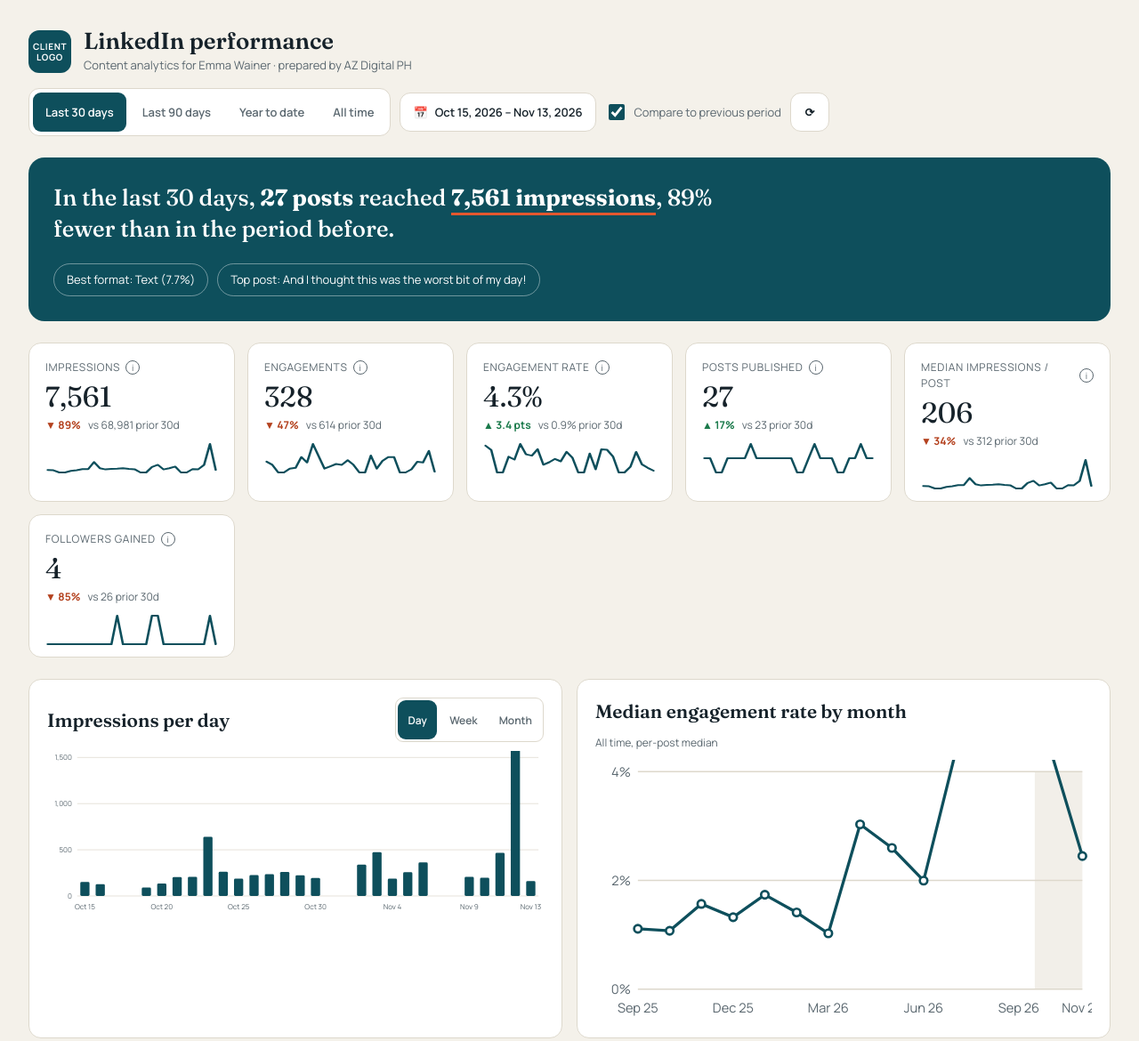
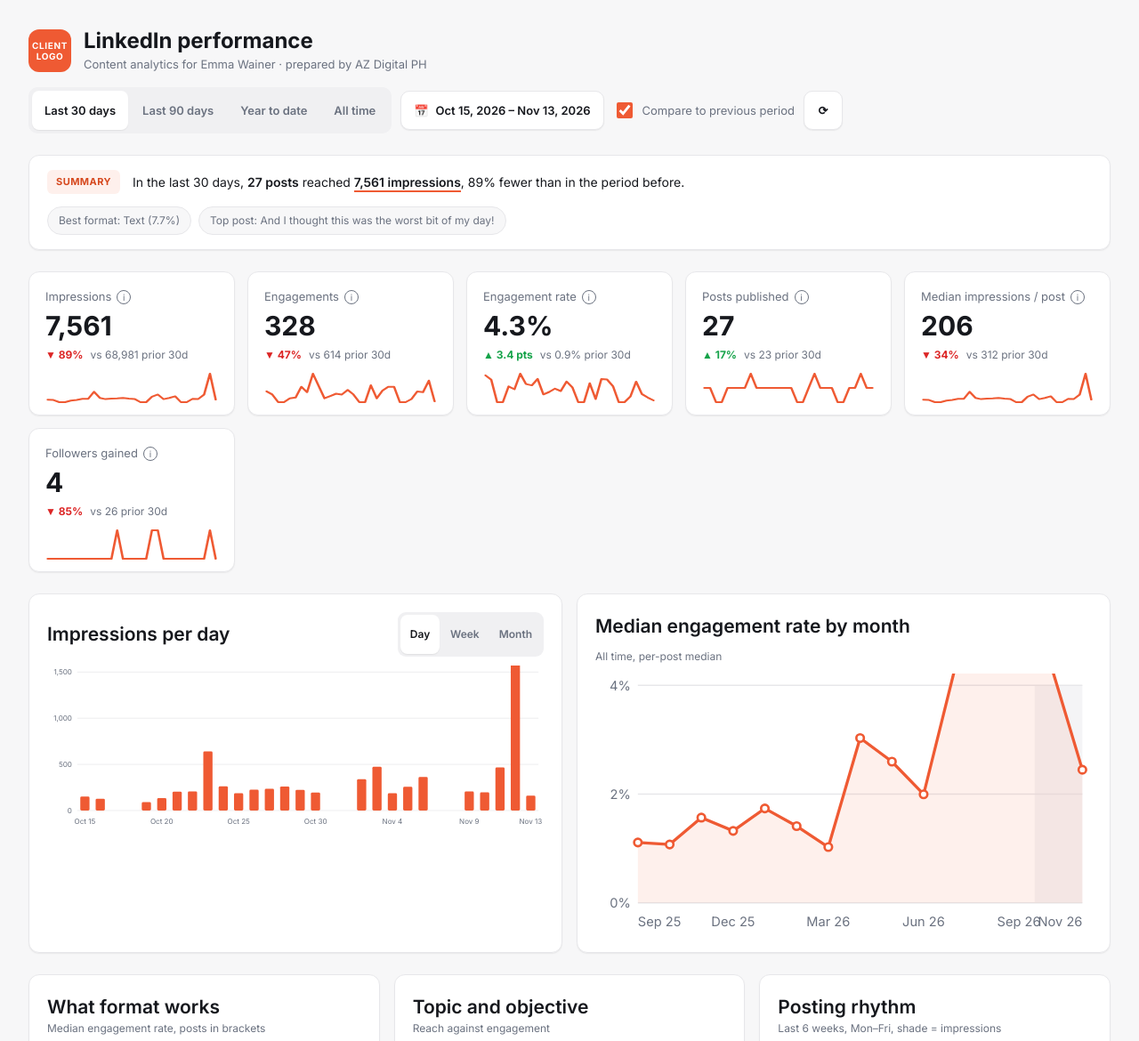
Before and after one commit to jayr-ai/emma-wainer, a website with bundled scripts: page index.html in a window 1280 px wide. Shown: the top 1170 px of the page at 89% size. Built offline with nearby package versions, Linux system fonts and the light colour scheme.

Commit message:
Restyle to a modern SaaS-dashboard look, matching a reference app
Per request: adopts the visual language of a reference dashboard
(jayr-ai.github.io/all-in-dashboard) without its multi-section sidebar,
which doesn't apply to this single-source report. Inter replaces
Fraunces/Manrope, the page canvas is light grey with white bordered+
shadowed cards, and a coral/orange accent (--accent in tokens.css)
replaces the teal primary throughout (bars, lines, active controls,
sparklines, the heat grid). The banner is now a slim "Summary" strip
(small tag + dark text) instead of a colored block. Added a filled area
under the monthly trend line to match the reference's area-chart look,
and fixed an edge-clipping bug on its rightmost month label found along
the way. All 18 JS tests still pass; verified in-browser.

Co-Authored-By: Claude Sonnet 5 <noreply@anthropic.com>

```diff
--- a/css/app.css
+++ b/css/app.css
@@ -1,17 +1,8 @@
 /* ---------- Fonts (self-hosted, see assets/fonts/) ---------- */
 @font-face {
-  font-family: 'Fraunces';
-  src: url('../assets/fonts/fraunces-variable.woff2') format('woff2-variations'),
-       url('../assets/fonts/fraunces-variable.woff2') format('woff2');
-  font-weight: 400 700;
-  font-style: normal;
-  font-display: swap;
-}
-
-@font-face {
-  font-family: 'Manrope';
-  src: url('../assets/fonts/manrope-variable.woff2') format('woff2-variations'),
-       url('../assets/fonts/manrope-variable.woff2') format('woff2');
+  font-family: 'Inter';
+  src: url('../assets/fonts/inter-variable.woff2') format('woff2-variations'),
+       url('../assets/fonts/inter-variable.woff2') format('woff2');
   font-weight: 400 700;
   font-style: normal;
   font-display: swap;
@@ -47,7 +38,7 @@ h1, h2, h3 { font-family: var(--font-display); font-weight: 600; margin: 0; }
 .skip-link:focus { left: 0; }
 
 :focus-visible {
-  outline: 3px solid var(--copper);
+  outline: 3px solid var(--accent);
   outline-offset: 2px;
 }
 
@@ -84,6 +75,7 @@ button {
   background: var(--card-bg);
   border: 1px solid var(--card-border);
   border-radius: var(--radius-card);
+  box-shadow: var(--card-shadow);
   padding: 20px;
 }
 .card-wide { flex: 2 1 560px; }
@@ -129,7 +121,7 @@ button {
   width: 48px;
   height: 48px;
   border-radius: 12px;
-  background: var(--green);
+  background: var(--accent);
   color: var(--on-primary);
   display: flex;
   align-items: center;
@@ -143,7 +135,7 @@ button {
 }
 
 .header-titles { display: flex; flex-direction: column; gap: 2px; }
-.page-title { font-size: 26px; line-height: 1.15; }
+.page-title { font-size: 24px; line-height: 1.2; font-weight: 700; }
 .header-subtitle { margin: 0; font-size: 13px; color: var(--text-muted); }
 
 /* ---------- Date filter ---------- */
@@ -157,11 +149,11 @@ button {
 
 .segmented {
   display: flex;
-  gap: 4px;
-  background: var(--card-bg);
-  border: 1px solid var(--card-border);
+  gap: 2px;
+  background: var(--milky-tea);
+  border: 1px solid transparent;
   border-radius: var(--radius-control);
-  padding: 4px;
+  padding: 3px;
 }
 .segmented-sm { padding: 2px; border-radius: 9px; }
 .segmented-sm button { min-height: 44px; min-width: 44px; }
@@ -171,7 +163,7 @@ button {
   min-width: 44px;
   padding: 0 14px;
   border: 0;
-  border-radius: 9px;
+  border-radius: 8px;
   cursor: pointer;
   font: 600 13px var(--font-body);
   background: transparent;
@@ -179,8 +171,9 @@ button {
 }
 .segmented-sm button { height: 32px; padding: 0 10px; font-size: 12px; }
 .segmented button[aria-pressed="true"] {
-  background: var(--green);
-  color: var(--on-primary);
+  background: var(--card-bg);
+  color: var(--ink);
+  box-shadow: var(--card-shadow);
 }
 
 .btn {
@@ -195,8 +188,9 @@ button {
   font: 600 13px var(--font-body);
   color: var(--text);
   cursor: pointer;
+  box-shadow: var(--card-shadow);
 }
-.btn-primary { background: var(--green); color: var(--on-primary); border-color: var(--green); }
+.btn-primary { background: var(--accent); color: var(--on-primary); border-color: var(--accent); }
 .btn-icon { width: 44px; justify-content: center; padding: 0; }
 
 .checkbox-label {
@@ -210,7 +204,7 @@ button {
 .checkbox-label input {
   width: 18px;
   height: 18px;
-  accent-color: var(--green);
+  accent-color: var(--accent);
 }
 
 .date-range-popover {
@@ -220,7 +214,7 @@ button {
   background: var(--card-bg);
   border: 1px solid var(--card-border);
   border-radius: var(--radius-card);
-  box-shadow: 0 12px 32px rgba(0, 21, 34, 0.18);
+  box-shadow: 0 12px 32px rgba(17, 17, 20, 0.12);
   padding: 16px;
   display: flex;
   flex-direction: column;
@@ -257,42 +251,54 @@ button {
 }
 .calendar-day:disabled { color: var(--card-border); cursor: not-allowed; }
 .calendar-day.in-range { background: var(--milky-tea); }
-.calendar-day.is-endpoint { background: var(--green); color: var(--on-primary); font-weight: 600; }
+.calendar-day.is-endpoint { background: var(--accent); color: var(--on-primary); font-weight: 600; }
 .calendar-actions { display: flex; justify-content: flex-end; gap: 8px; }
 
-/* ---------- Banner ---------- */
+/* ---------- Banner (a slim "summary strip", not a colored block) ---------- */
 .banner {
-  position: relative;
-  overflow: hidden;
-  border-radius: 18px;
-  padding: 28px;
-  background: var(--green);
-  color: var(--on-primary);
+  background: var(--card-bg);
+  border: 1px solid var(--card-border);
+  box-shadow: var(--card-shadow);
+  border-radius: var(--radius-card);
+  padding: 16px 20px;
+  color: var(--text);
 }
 .banner-content {
-  position: relative;
   display: flex;
   flex-wrap: wrap;
-  gap: 20px;
+  gap: 14px;
   align-items: center;
-  justify-content: space-between;
+}
+.banner-tag {
+  flex-shrink: 0;
+  background: var(--accent-tint);
+  color: var(--accent-strong);
+  font-size: 11px;
+  font-weight: 700;
+  letter-spacing: 0.04em;
+  text-transform: uppercase;
+  padding: 5px 10px;
+  border-radius: 6px;
 }
 .banner-sentence {
   margin: 0;
-  max-width: 760px;
-  font-family: var(--font-display);
-  font-size: clamp(18px, 2.4vw, 26px);
-  line-height: 1.35;
-  font-weight: 500;
+  font-size: 14px;
+  line-height: 1.5;
+  color: var(--text);
+  flex: 1 1 320px;
 }
-.banner-sentence .figure { border-bottom: 3px solid var(--copper); padding-bottom: 1px; }
-.banner-pills { display: flex; gap: 10px; flex-wrap: wrap; }
+.banner-sentence b { font-weight: 600; color: var(--ink); }
+.banner-sentence .figure { border-bottom: 2px solid var(--accent); padding-bottom: 1px; }
+.banner-pills { display: flex; gap: 8px; flex-wrap: wrap; flex: 1 1 100%; }
 .pill {
-  padding: 8px 14px;
+  padding: 6px 12px;
   border-radius: var(--radius-pill);
-  font-size: 13px;
+  font-size: 12px;
+  border: 1px solid var(--card-border);
+  background: var(--cream);
+  color: var(--text-muted);
 }
-.pill-outline { border: 1px solid rgba(255, 255, 255, 0.4); }
+.pill-outline { border: 1px solid var(--card-border); }
 
 /* ---------- KPI grid ---------- */
 .kpi-grid {
@@ -304,17 +310,16 @@ button {
   background: var(--card-bg);
   border: 1px solid var(--card-border);
   border-radius: var(--radius-card);
+  box-shadow: var(--card-shadow);
   padding: 18px 18px 12px;
   display: flex;
   flex-direction: column;
   gap: 6px;
   transition: background-color 1.1s ease;
 }
-.kpi-card.kpi-updated { background-color: var(--milky-tea); }
+.kpi-card.kpi-updated { background-color: var(--accent-tint); }
 .kpi-label {
-  font-size: 12px;
-  letter-spacing: 0.06em;
-  text-transform: uppercase;
+  font-size: 13px;
   color: var(--text-muted);
   display: flex;
   align-items: center;
@@ -322,8 +327,10 @@ button {
 }
 .kpi-value {
   font-family: var(--font-display);
-  font-size: 32px;
-  line-height: 1.1;
+  font-size: 30px;
+  font-weight: 700;
+  color: var(--ink);
+  line-height: 1.15;
 }
 .kpi-change { display: flex; gap: 8px; align-items: center; font-size: 12px; flex-wrap: wrap; }
 .kpi-change .arrow-up { color: var(--positive); font-weight: 700; }
@@ -359,11 +366,12 @@ button {
 .chart-slot { overflow: visible; }
 .chart-slot .gridline { stroke: var(--divider); stroke-width: 1; }
 .chart-slot .axis-label { fill: var(--text-muted); font-size: 11px; font-family: var(--font-body); }
-.chart-slot .bar { fill: var(--green); cursor: pointer; }
-.chart-slot .bar:hover, .chart-slot .bar:focus { fill: var(--copper); }
-.chart-slot .trend-line { stroke: var(--green); stroke-width: 2.5; fill: none; }
-.chart-slot .trend-dot { fill: var(--card-bg); stroke: var(--green); stroke-width: 2; cursor: pointer; }
-.chart-slot .trend-band { fill: var(--milky-tea); opacity: 0.6; }
+.chart-slot .bar { fill: var(--accent); cursor: pointer; }
+.chart-slot .bar:hover, .chart-slot .bar:focus { fill: var(--accent-strong); }
+.chart-slot .trend-area { fill: var(--accent-tint); }
+.chart-slot .trend-line { stroke: var(--accent); stroke-width: 2.5; fill: none; }
+.chart-slot .trend-dot { fill: var(--card-bg); stroke: var(--accent); stroke-width: 2; cursor: pointer; }
+.chart-slot .trend-band { fill: var(--milky-tea); opacity: 0.7; }
 
 .bar-list { display: flex; flex-direction: column; gap: 10px; }
 .bar-list-compact { gap: 8px; }
@@ -382,7 +390,7 @@ button {
   overflow: hidden;
   display: block;
 }
-.bar-fill { display: block; height: 100%; background: var(--green); border-radius: 5px; }
+.bar-fill { display: block; height: 100%; background: var(--accent); border-radius: 5px; }
 .bar-fill.faded { opacity: 0.35; }
 .bar-value { text-align: right; font-variant-numeric: tabular-nums; }
 
@@ -408,7 +416,7 @@ button {
   position: relative;
   overflow: hidden;
 }
-.rhythm-cell-fill { position: absolute; inset: 0; background: var(--green); }
+.rhythm-cell-fill { position: absolute; inset: 0; background: var(--accent); }
 
 /* ---------- Table ---------- */
 .top-posts-controls { display: flex; gap: 8px; flex-wrap: wrap; align-items: center; }
@@ -422,7 +430,7 @@ button {
   background: transparent;
   cursor: pointer;
 }
-.chip[aria-pressed="true"] { background: var(--milky-tea); color: var(--text); font-weight: 600; border-color: transparent; }
+.chip[aria-pressed="true"] { background: var(--accent-tint); color: var(--accent-strong); font-weight: 600; border-color: transparent; }
 .search-input {
   height: 44px;
   padding: 0 12px;
@@ -449,8 +457,6 @@ table.data-table {
   color: var(--text-muted);
   font-weight: 600;
   font-size: 12px;
-  letter-spacing: 0.04em;
-  text-transform: uppercase;
   cursor: pointer;
 }
 .data-table th button {
@@ -472,10 +478,11 @@ table.data-table {
   margin: 4px 0 0;
   padding: 12px 14px;
   border-radius: 10px;
-  background: var(--milky-tea);
-  border-bottom: 3px solid var(--copper);
+  background: var(--accent-tint);
+  border-bottom: 3px solid var(--accent);
   font-size: 13px;
   line-height: 1.5;
+  color: var(--ink);
 }
 
 /* ---------- Tooltip ---------- */
@@ -500,7 +507,7 @@ table.data-table {
   padding: 12px 16px;
   border-radius: 10px;
   font-size: 13px;
-  box-shadow: 0 8px 24px rgba(0, 21, 34, 0.3);
+  box-shadow: 0 8px 24px rgba(17, 17, 20, 0.25);
 }
 .stale-chip {
   background: #FBEBD9;
@@ -568,5 +575,5 @@ table.data-table {
   .skip-link, #date-filter-root, .date-range-popover, .toast-region,
   .top-posts-controls, .show-more-row { display: none !important; }
   .dashboard { padding: 0; gap: 12px; }
-  .card, .banner, .kpi-card { break-inside: avoid; page-break-inside: avoid; }
+  .card, .banner, .kpi-card { break-inside: avoid; page-break-inside: avoid; box-shadow: none; }
 }
--- a/css/tokens.css
+++ b/css/tokens.css
@@ -1,44 +1,43 @@
 /*
-  Design tokens for the dashboard. This is the generic look from the
-  layout reference mockup (reference/layout-reference.html) — no client
-  brand system applied. Re-skinning for a specific client's brand means
-  editing this file only.
+  Design tokens for the dashboard. Styled after a clean, modern SaaS
+  dashboard look (light-grey canvas, white cards, Inter, a coral/orange
+  accent) rather than a specific client brand system. Re-skinning this
+  dashboard for a client's brand later means editing this file only.
 */
 :root {
-  /* Core palette (from reference/layout-reference.html) */
-  --ink: #16222A;        /* primary text and headings */
-  --green: #0E4F5C;      /* primary color — banner, active controls, bars/lines */
-  --milky-tea: #E9E5DB;  /* chart tracks, tints, dividers, hover fills */
-  --cream: #F4F1EA;      /* page background */
-  --copper: #E4572E;     /* single accent — underline, marker, call-out edge */
-  --gold: #E4572E;       /* secondary highlight (same as accent in this theme) */
-  --navy: #0E4F5C;       /* kept for compatibility; this theme has no separate dark end */
+  /* Core palette */
+  --ink: #16181D;        /* primary text and headings */
+  --accent: #EF5A33;     /* primary accent — bars, lines, active controls, links */
+  --accent-strong: #D6491F; /* hover/focus state for accent-filled elements */
+  --accent-tint: rgba(239, 90, 51, 0.09); /* light accent wash for highlights/callouts */
+  --milky-tea: #F0F0F2;  /* chart tracks, tints, hover fills */
+  --cream: #F7F7F8;      /* page background */
+  --card-bg: #FFFFFF;
+  --card-border: #E7E7EA;
 
   /* Derived surface tokens */
   --page-bg: var(--cream);
-  --card-bg: #FFFFFF;
-  --card-border: #DDD8CC;
-  --divider: #DDD8CC;
+  --divider: var(--card-border);
   --text: var(--ink);
-  --text-muted: #5A676F;
+  --text-muted: #6B7280;
 
   /* Status colors — always paired with an arrow glyph, never color alone */
-  --positive: #1B7A4B;
-  --negative: #B4421F;
+  --positive: #16A34A;
+  --negative: #DC2626;
 
-  /* Text/controls drawn on top of the primary color (buttons, banner) */
+  /* Text/controls drawn on top of the accent color (buttons, active states) */
   --on-primary: #FFFFFF;
 
-  /* Banner background — solid, no gradient, no decorative thread in this theme */
-  --brand-gradient: var(--green);
+  /* Card shadow, used sparingly for a bit of depth over the grey canvas */
+  --card-shadow: 0 1px 2px rgba(17, 17, 20, 0.04), 0 1px 1px rgba(17, 17, 20, 0.03);
 
   /* Typography */
-  --font-display: 'Fraunces', Georgia, serif;  /* headlines, KPI numbers, banner */
-  --font-body: 'Manrope', system-ui, sans-serif; /* body copy, labels, tables, tooltips */
+  --font-display: 'Inter', system-ui, sans-serif; /* headlines, KPI numbers */
+  --font-body: 'Inter', system-ui, sans-serif;    /* body copy, labels, tables, tooltips */
 
   /* Radii & spacing */
-  --radius-card: 14px;
-  --radius-control: 12px;
+  --radius-card: 12px;
+  --radius-control: 10px;
   --radius-pill: 999px;
   --space-1: 4px;
   --space-2: 8px;
--- a/index.html
+++ b/index.html
@@ -51,6 +51,7 @@
 
     <section class="banner" aria-label="Summary for the selected period">
       <div class="banner-content">
+        <span class="banner-tag" aria-hidden="true">Summary</span>
         <p id="banner-sentence" class="banner-sentence"></p>
         <div class="banner-pills">
           <span id="banner-best-format" class="pill pill-outline"></span>
--- a/js/charts/monthly-line.js
+++ b/js/charts/monthly-line.js
@@ -65,13 +65,34 @@ function renderMonthlyChart(container, { points, highlight }) {
     svg.appendChild(svgEl('text', { x: marginLeft - 6, y: y + 4, 'text-anchor': 'end', class: 'axis-label', text: `${(t * 100).toFixed(0)}%` }));
   }
 
-  let pathData = '';
+  // Build the line (and the filled area under it) from contiguous runs of
+  // non-null points, so a gap in the data breaks the shape rather than
+  // drawing a false connecting segment.
+  const baselineY = marginTop + plotH;
+  let linePath = '';
+  let areaPath = '';
+  let runStartX = null;
   points.forEach((p, i) => {
-    if (p.medianRate === null) return;
-    const cmd = pathData === '' ? 'M' : 'L';
-    pathData += `${cmd}${xFor(i).toFixed(1)},${yFor(p.medianRate).toFixed(1)} `;
+    if (p.medianRate === null) {
+      runStartX = null;
+      return;
+    }
+    const x = xFor(i).toFixed(1);
+    const y = yFor(p.medianRate).toFixed(1);
+    if (runStartX === null) {
+      linePath += `M${x},${y} `;
+      areaPath += `M${x},${baselineY} L${x},${y} `;
+      runStartX = x;
+    } else {
+      linePath += `L${x},${y} `;
+      areaPath += `L${x},${y} `;
+    }
+    if (i === points.length - 1 || points[i + 1]?.medianRate === null) {
+      areaPath += `L${x},${baselineY} Z `;
+    }
   });
-  svg.appendChild(svgEl('path', { d: pathData.trim(), class: 'trend-line' }));
+  svg.appendChild(svgEl('path', { d: areaPath.trim(), class: 'trend-area' }));
+  svg.appendChild(svgEl('path', { d: linePath.trim(), class: 'trend-line' }));
 
   const labelEvery = Math.max(1, Math.ceil(n / 7));
   points.forEach((p, i) => {
@@ -81,7 +102,8 @@ function renderMonthlyChart(container, { points, highlight }) {
     attachTooltip(dot, () => `${monthLabel(p.month)}: ${(p.medianRate * 100).toFixed(1)}% median engagement rate`);
 
     if (i % labelEvery === 0 || i === n - 1) {
-      svg.appendChild(svgEl('text', { x: xFor(i).toFixed(1), y: height - 6, 'text-anchor': 'middle', class: 'axis-label', text: monthLabel(p.month) }));
+      const anchor = i === 0 ? 'start' : i === n - 1 ? 'end' : 'middle';
+      svg.appendChild(svgEl('text', { x: xFor(i).toFixed(1), y: height - 6, 'text-anchor': anchor, class: 'axis-label', text: monthLabel(p.month) }));
     }
   });
 
--- a/js/charts/sparkline.js
+++ b/js/charts/sparkline.js
@@ -33,7 +33,7 @@ function renderSparkline(values, { width = 150, height = 36 } = {}) {
   svg.appendChild(svgEl('polyline', {
     points: points.join(' '),
     fill: 'none',
-    stroke: 'var(--green)',
+    stroke: 'var(--accent)',
     'stroke-width': '2',
     'stroke-linejoin': 'round',
     'stroke-linecap': 'round',
```
Also changed, not shown: README.md, assets/fonts/fraunces-variable.woff2 (deleted), assets/fonts/inter-variable.woff2 (added), assets/fonts/manrope-variable.woff2 (deleted).
